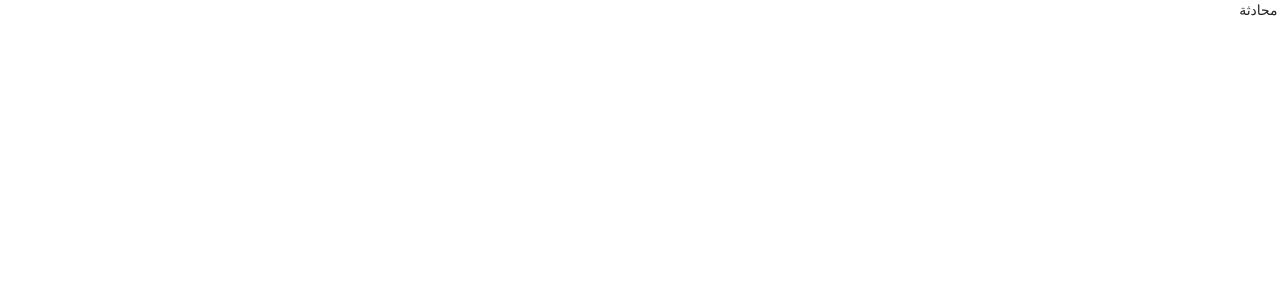
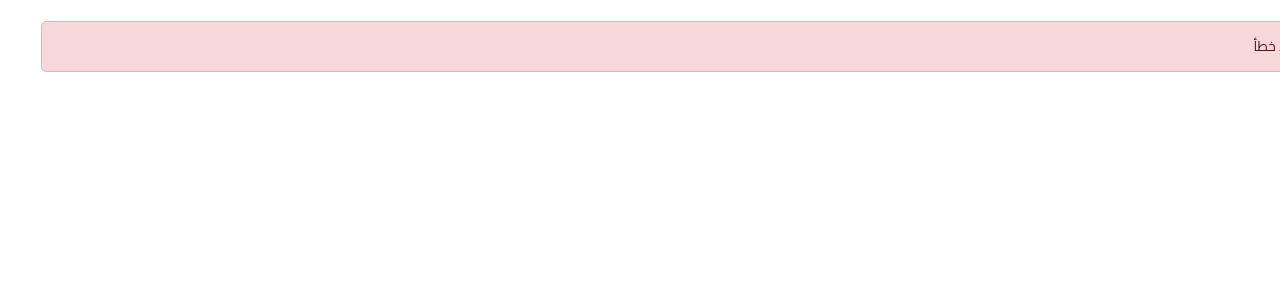
Before and after one commit to Saadaoui-Forkan/WhatsApp-clone, a React (Create React App) app in the folder client/: page / in a window 1280 px wide. Shown: the top 300 px of the page. Built offline with nearby package versions, Linux system fonts and the light colour scheme.

Commit message:
configure client

```diff
--- a/client/public/index.html
+++ b/client/public/index.html
@@ -9,6 +9,10 @@
       name="description"
       content="Web site created using create-react-app"
     />
+    <link
+      href="https://fonts.googleapis.com/css?family=Cairo&display=swap"
+      rel="stylesheet"
+    />
     <title>تطبيق محادثة</title>
   </head>
   <body>
--- a/client/src/App.js
+++ b/client/src/App.js
@@ -1,12 +1,15 @@
-
+import { BrowserRouter as Router, Routes, Route } from 'react-router-dom';
+import Chat from './views/Chat';
+import NotFound from './views/NotFound';
 
 function App() {
   return (
-    <div className="App">
-
-      تطبيق محادثة
-
-    </div>
+    <Router>
+    <Routes>
+        <Route path="/" element={<Chat />} />
+        <Route path="/*" element={<NotFound />} />
+      </Routes>
+    </Router>
   );
 }
 
--- /dev/null
+++ b/client/src/components/Error.js
@@ -0,0 +1,18 @@
+import React from 'react'
+import {Alert} from 'reactstrap'
+function Error({error}) {
+    // عرض الأخطاء القادمة من الخادم
+  return (
+    <>
+        {
+            error
+            ?
+            <Alert color='danger'> {error} </Alert>
+            :
+            ""
+        }
+    </>
+  )
+}
+
+export default Error
--- /dev/null
+++ b/client/src/views/Chat.js
@@ -0,0 +1,15 @@
+import React from 'react'
+import Error from '../components/Error'
+
+function Chat() {
+  return (
+    <div>
+        Chat
+
+        <Error error = "يوجد خطأ"/>
+
+    </div>
+  )
+}
+
+export default Chat
--- /dev/null
+++ b/client/src/views/NotFound.js
@@ -0,0 +1,9 @@
+import React from 'react'
+
+function NotFound() {
+  return (
+    <div>NotFound</div>
+  )
+}
+
+export default NotFound
```
Also changed, not shown: 2 other files (tests, documents, lock files or other folders).
